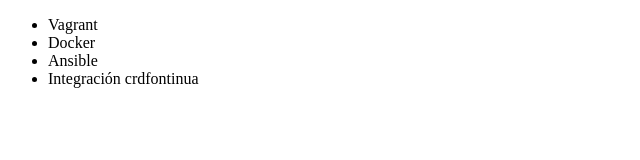
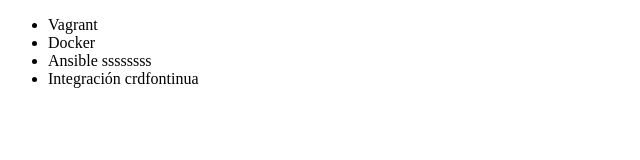
Before and after one commit to facubeltran/aluragit, a plain HTML site: page index.html in a window 1280 px wide. Shown: the full height of the page, 0-640 px from the left. Drawn offline with Linux system fonts and the light colour scheme.

Commit message:
agregando lineas a ana

```diff
--- a/index.html
+++ b/index.html
@@ -8,7 +8,7 @@
      <ul>
          <li> Vagrant </li>
          <li> Docker </li>
-         <li> Ansible </li>
+         <li> Ansible ssssssss</li>
          <li> Integración crdfontinua </li>
      </ul>
 </body>
```
